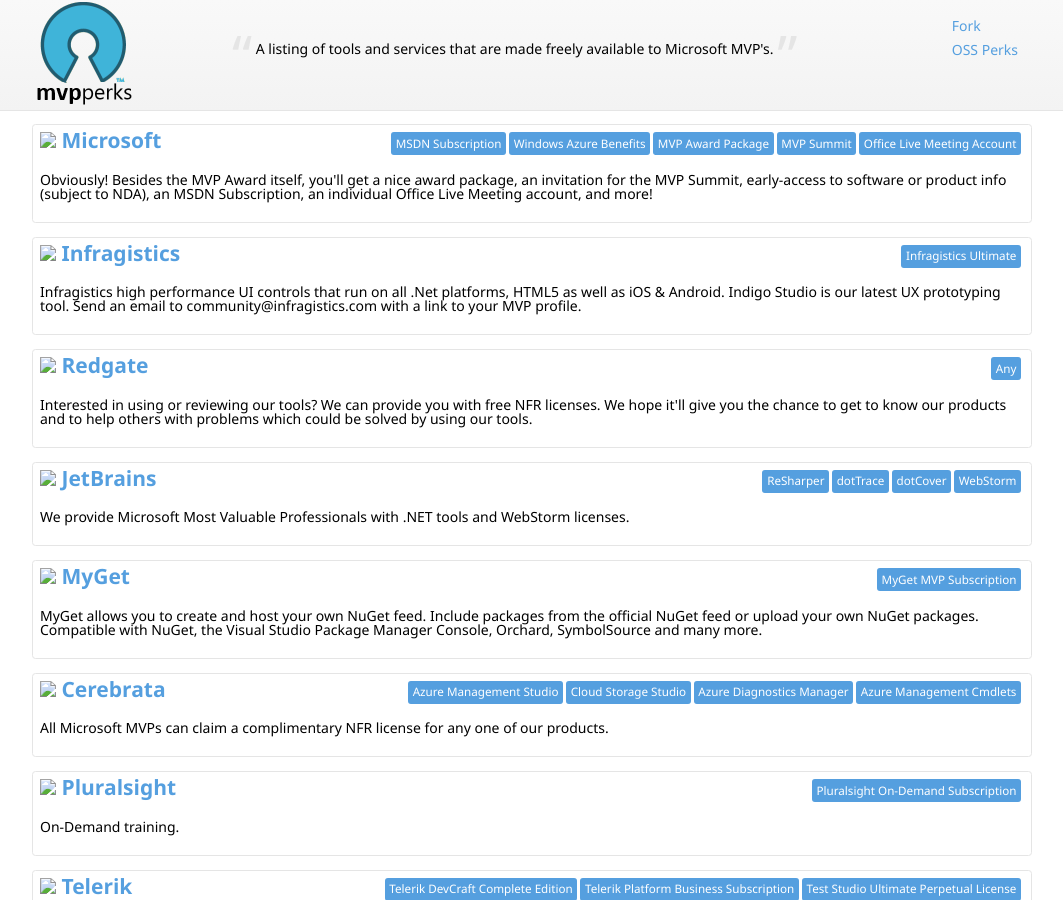
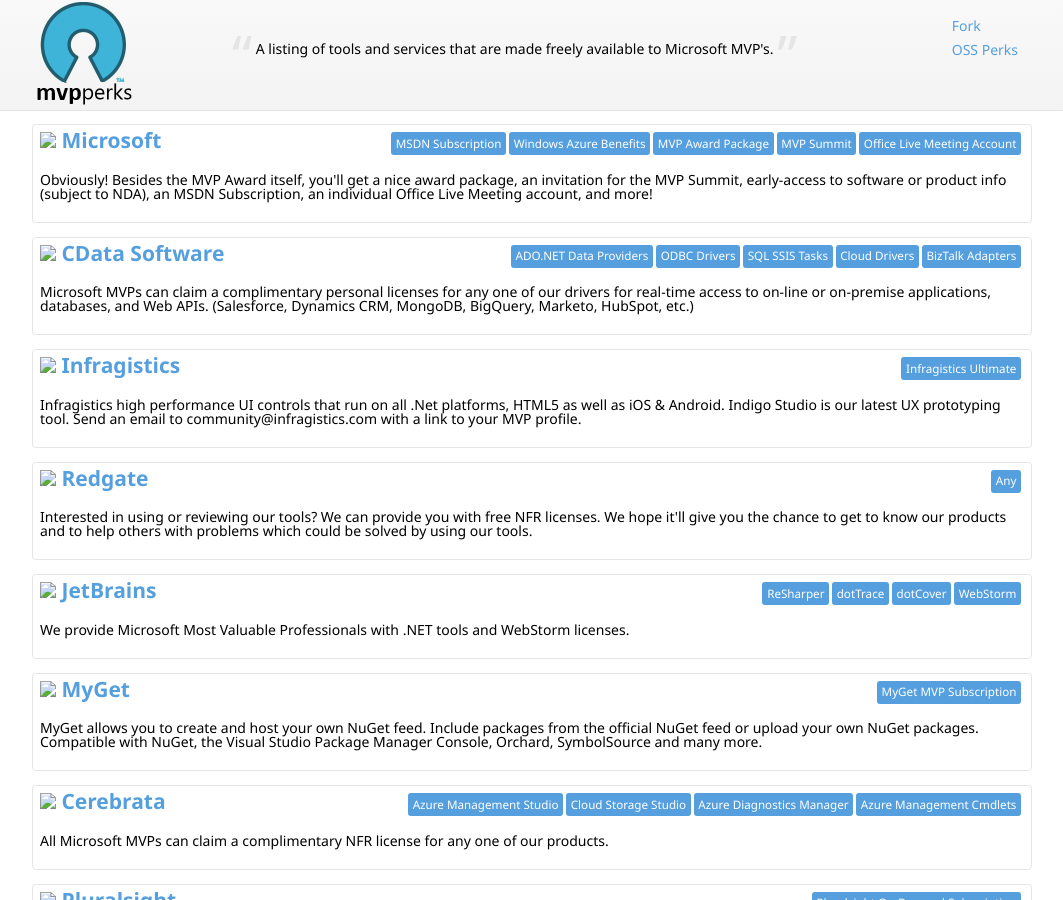
Before and after one commit to nikmd23/ossperks, a Jekyll site: the page built from index.html, in a window 1280 px wide and 900 px high. Shown: the whole window, without its empty margins (108-1171 px from the left). Built offline with Jekyll 4.4.1, drawn with Linux system fonts in a browser that asks for light colours; nearby versions of some CDN libraries.

Commit message:
Addition of new MVP perk from CData Software
Drivers for real-time access to on-line or on-premise applications,
databases, and Web APIs.

```diff
--- a/index.html
+++ b/index.html
@@ -3,6 +3,10 @@
 - perk: {company: "Microsoft", uri: "http://mvp.microsoft.com"}
   description: "Obviously! Besides the MVP Award itself, you'll get a nice award package, an invitation for the MVP Summit, early-access to software or product info (subject to NDA), an MSDN Subscription, an individual Office Live Meeting account, and more!"
   products: ["MSDN Subscription", "Windows Azure Benefits", "MVP Award Package", "MVP Summit", "Office Live Meeting Account"]
+
+- perk: {company: "CData Software", uri: "http://www.cdata.com/community/mvp/"}
+  description: "Microsoft MVPs can claim a complimentary personal licenses for any one of our drivers for real-time access to on-line or on-premise applications, databases, and Web APIs. (Salesforce, Dynamics CRM, MongoDB, BigQuery, Marketo, HubSpot, etc.)"
+  products: ["ADO.NET Data Providers", "ODBC Drivers", "SQL SSIS Tasks", "Cloud Drivers", "BizTalk Adapters"]
 
 - perk: {company: "Infragistics", uri: "mailto:community@infragistics.com?subject=MVP"}
   description: "Infragistics high performance UI controls that run on all .Net platforms, HTML5 as well as iOS & Android. Indigo Studio is our latest UX prototyping tool. Send an email to community@infragistics.com with a link to your MVP profile."
```
